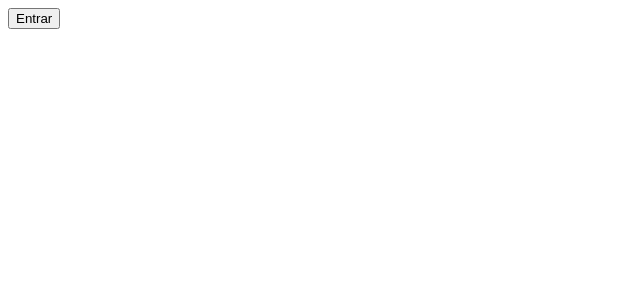
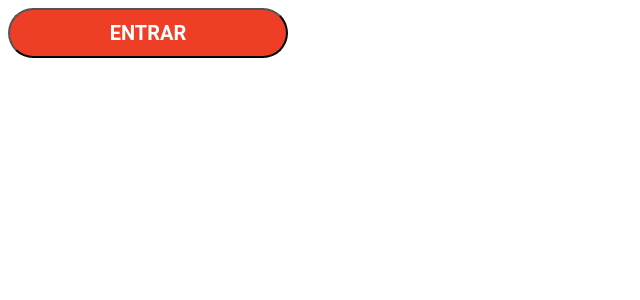
Before and after one commit to herbertSampaio/bootCampImpulso, a React (Create React App) app in the folder app/: page / in a window 1280 px wide. Shown: the top 300 px of the page, without its empty margins (0-640 px from the left). Built offline with nearby package versions, Linux system fonts and the light colour scheme.

Commit message:
Adicionar Css no APP

```diff
--- /dev/null
+++ b/app/src/App.css
@@ -0,0 +1,19 @@
+.btn-fundo {
+    width: 280px;
+    height: 50px;
+    border-radius: 25px;
+    background-color: #ee3e25;
+  }
+
+  .lbl-entrar {
+    width: 77px;
+    height: 24px;
+    font-family: Roboto;
+    font-size: 20px;
+    font-weight: bold;
+    font-style: normal;
+    font-stretch: normal;
+    line-height: normal;
+    letter-spacing: normal;
+    color: #ffffff;
+  }
--- /dev/null
+++ b/app/src/App.js
@@ -0,0 +1,12 @@
+import React,{Component} from 'react';
+import './App.css';
+
+class App extends Component{
+    render(){
+        return (<button className='btn-fundo'><span className='lbl-entrar'>ENTRAR</span></button>
+
+        );
+    }
+}
+
+export default App;
--- a/app/src/index.js
+++ b/app/src/index.js
@@ -1,13 +1,5 @@
-import React,{Component} from 'react';
-import ReactDOM from 'react-dom'
-
-
-class App extends Component{
-    render(){
-        return (<button>Entrar</button>
-
-        );
-    }
-}
+import React from 'react';
+import ReactDOM from 'react-dom';
+import App from './App';
 
 ReactDOM.render(<App />,document.getElementById('root'));
```
